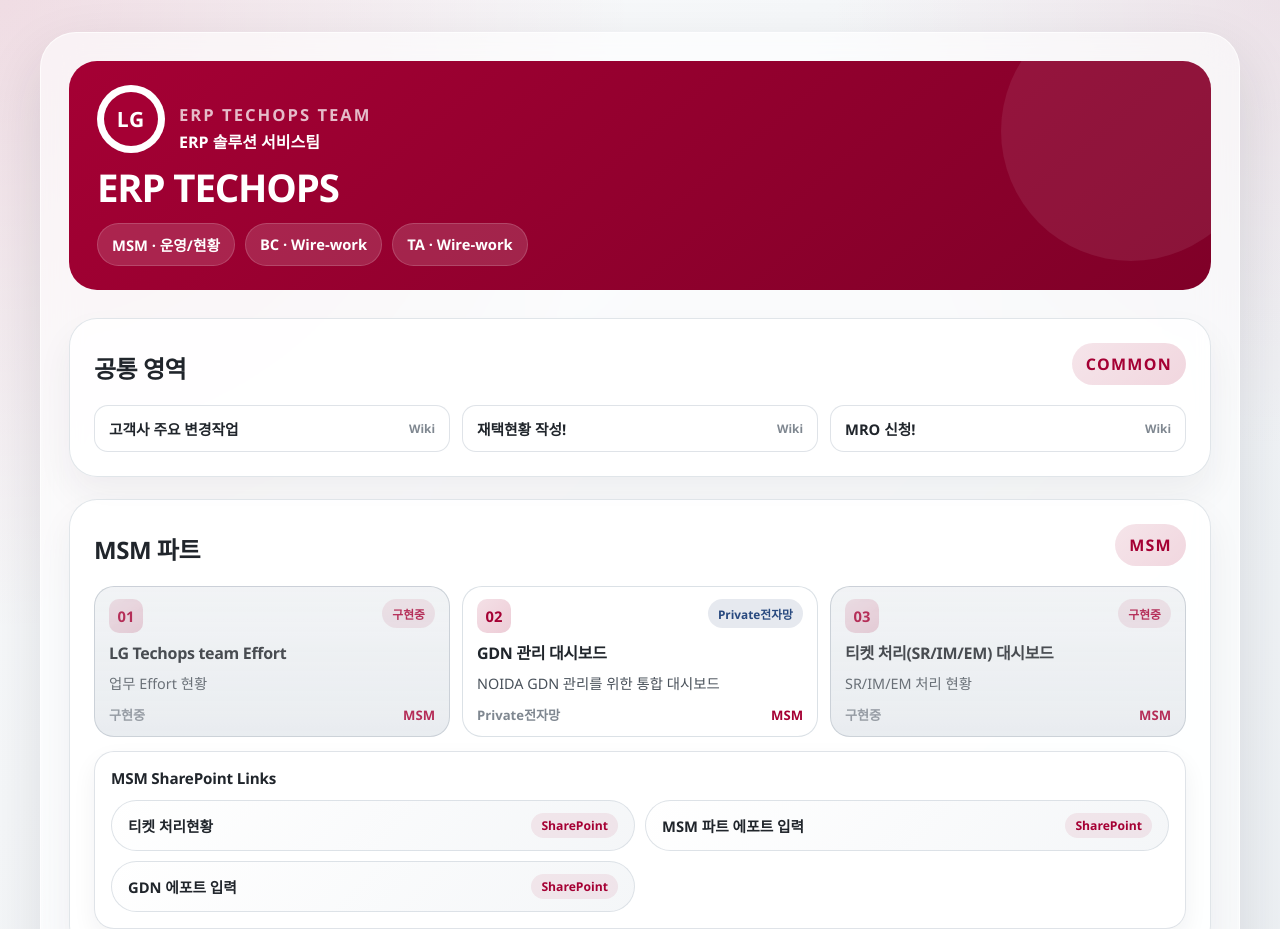
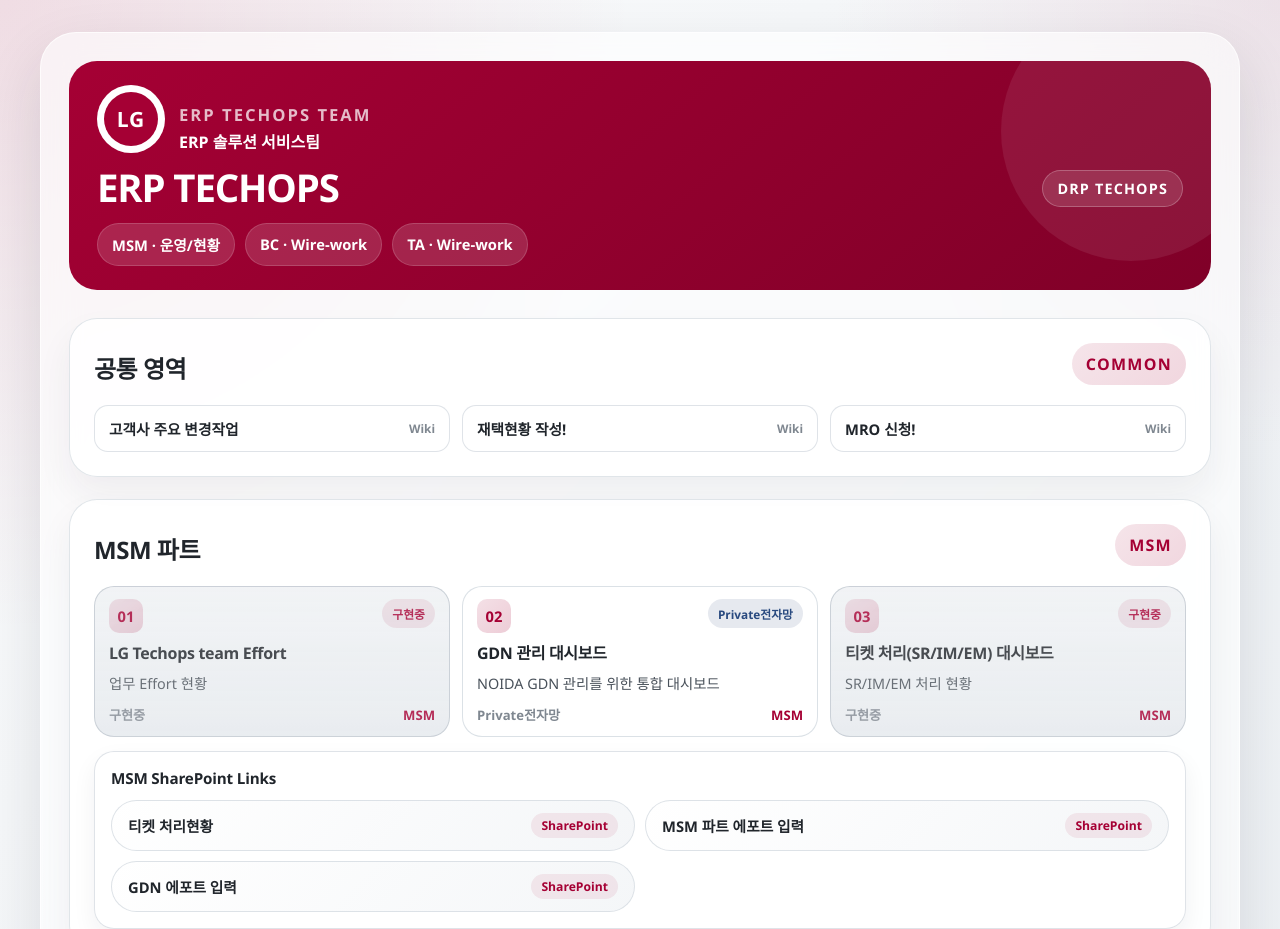
Before and after one commit to kiho-cns/erptechops, a plain HTML site: page index.html in a window 1280 px wide. Shown: the top 929 px of the page. Drawn offline with Linux system fonts and the light colour scheme.

Commit message:
Add DRP TECHOPS label in hero

```diff
--- a/index.html
+++ b/index.html
@@ -77,6 +77,25 @@
       align-items: center;
       gap: 14px;
       margin-bottom: 14px;
+    }
+
+    .hero-top {
+      display: flex;
+      align-items: center;
+      justify-content: space-between;
+      gap: 16px;
+    }
+
+    .hero-side {
+      padding: 8px 14px;
+      border-radius: 999px;
+      border: 1px solid rgba(255, 255, 255, 0.24);
+      background: rgba(255, 255, 255, 0.12);
+      font-size: 0.9rem;
+      font-weight: 700;
+      letter-spacing: 0.08em;
+      text-transform: uppercase;
+      white-space: nowrap;
     }
 
     .brand-mark {
@@ -472,7 +491,10 @@
             <strong>ERP 솔루션 서비스팀</strong>
           </div>
         </div>
-        <h1>ERP TECHOPS</h1>
+        <div class="hero-top">
+          <h1>ERP TECHOPS</h1>
+          <span class="hero-side">DRP TECHOPS</span>
+        </div>
         <div class="status-row">
           <span class="pill">MSM · 운영/현황</span>
           <span class="pill">BC · Wire-work</span>
```
